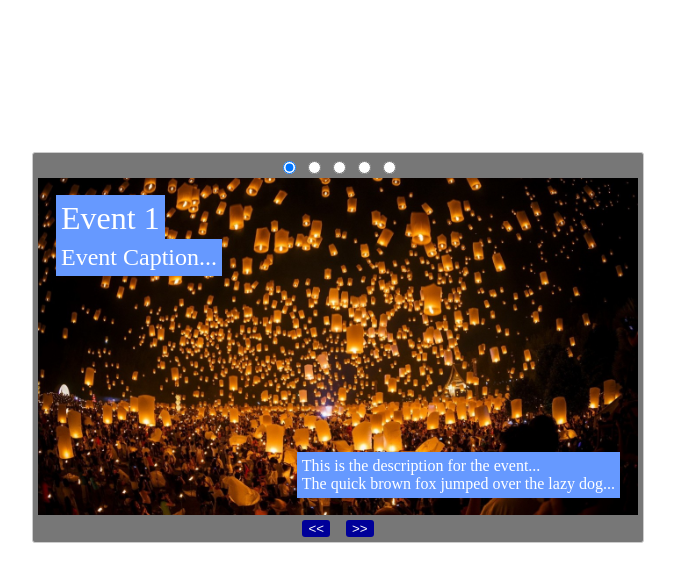
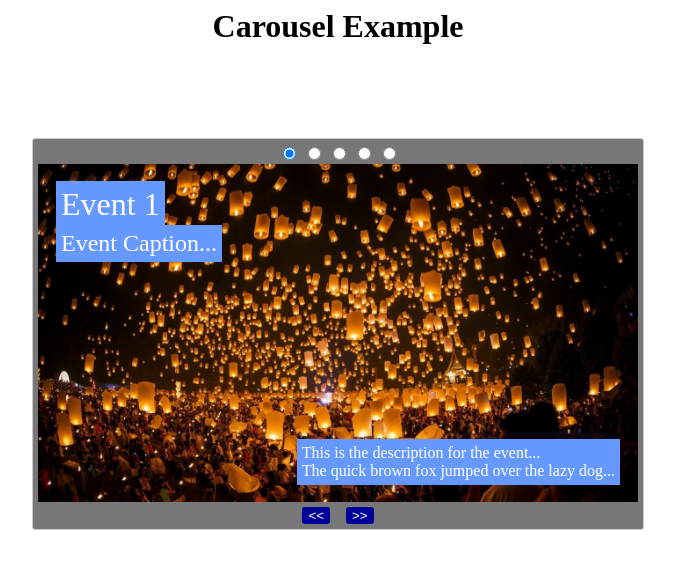
Before and after one commit to Hrily/Carousel, a plain HTML site: page index.htm in a window 1280 px wide. Shown: the whole page, without its empty margins (302-977 px from the left). Drawn offline with Linux system fonts and the light colour scheme.

Commit message:
Add files via upload

```diff
--- a/index.htm
+++ b/index.htm
@@ -15,7 +15,9 @@
 	<script type="text/javascript" src="carousel.js"></script>
 </head>
 <body>
-<center><br><br><br><br><br><br><br><br>
+<center>
+<h1>Carousel Example</h1>
+<br><br><br><br>
 <div class="carousel">
     <input name="carousel" type="radio" value="1" checked />
     <input name="carousel" type="radio" value="2" />
```
